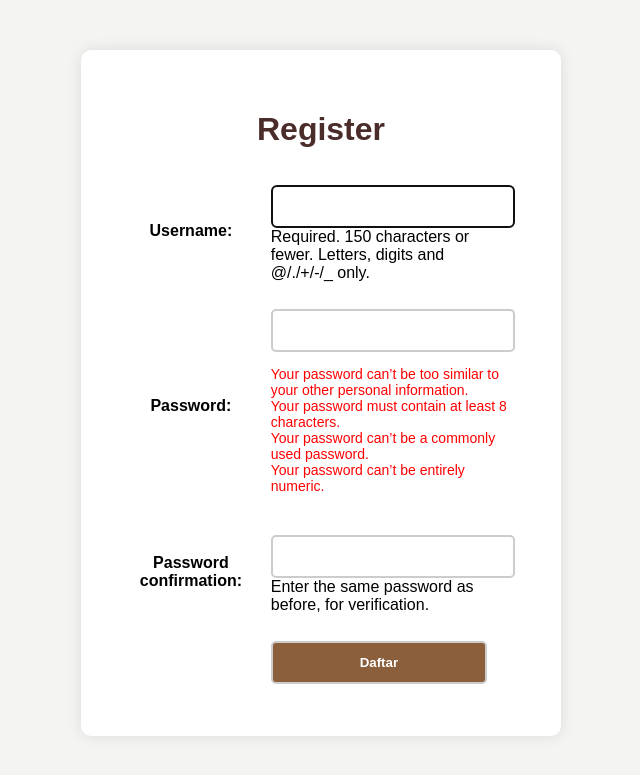
After one commit to kadeksavitri/glowmoure, a Django app: page /register/ in a window 1280 px wide. The commit adds this page. Shown: the top 775 px of the page, without its empty margins (319-959 px from the left). Run offline with Django 5.2, Linux system fonts and the light colour scheme.

Commit message:
done tugas 4

```diff
--- a/glowmoure/settings.py
+++ b/glowmoure/settings.py
@@ -9,7 +9,7 @@ https://docs.djangoproject.com/en/5.1/topics/settings/
 For the full list of settings and their values, see
 https://docs.djangoproject.com/en/5.1/ref/settings/
 """
-
+import os
 from pathlib import Path
 
 # Build paths inside the project like this: BASE_DIR / 'subdir'.
@@ -23,7 +23,8 @@ BASE_DIR = Path(__file__).resolve().parent.parent
 SECRET_KEY = 'django-insecure-=+34*aw1fnq!*w9gwmox*kw)l$a3_x^y#^moq%8tp#_5k=3$7_'
 
 # SECURITY WARNING: don't run with debug turned on in production!
-DEBUG = True
+PRODUCTION = os.getenv("PRODUCTION", False)
+DEBUG = not PRODUCTION
 
 ALLOWED_HOSTS = ["localhost", "127.0.0.1", "kadek-savitri-glowmoure.pbp.cs.ui.ac.id"]
 
--- a/main/models.py
+++ b/main/models.py
@@ -1,7 +1,9 @@
 import uuid
 from django.db import models
+from django.contrib.auth.models import User
 
 class ProductDetail(models.Model):
+    user = models.ForeignKey(User, on_delete=models.CASCADE)
     id = models.UUIDField(primary_key=True, default=uuid.uuid4, editable=False)
     name = models.CharField(max_length=255)
     price = models.IntegerField()
--- /dev/null
+++ b/main/templates/register.html
@@ -0,0 +1,100 @@
+{% extends 'base.html' %}
+
+{% block meta %}
+<title>Register</title>
+<style>
+    body {
+        background-color: #f4f4f2;
+        font-family: Arial, sans-serif;
+    }
+
+    .login {
+        width: 400px;
+        padding: 40px;
+        margin: 50px auto;
+        background-color: #fff;
+        box-shadow: 0 0 15px rgba(0, 0, 0, 0.1);
+        border-radius: 10px;
+    }
+
+    h1 {
+        color: #4A2C2A;
+        text-align: center;
+        margin-bottom: 20px;
+    }
+
+    table {
+        width: 100%;
+    }
+
+    td {
+        padding: 10px;
+    }
+
+    input[type="text"],
+    input[type="password"],
+    input[type="email"],
+    input[type="submit"] {
+        width: calc(100% - 22px);
+        padding: 12px;
+        margin-top: 5px;
+        border: 2px solid #ccc;
+        border-radius: 5px;
+    }
+
+    input[type="submit"] {
+        background-color: #8B5E3C;
+        color: white;
+        cursor: pointer;
+        font-weight: bold;
+    }
+
+    input[type="submit"]:hover {
+        background-color: #6e482e;
+    }
+
+    a {
+        color: #8B5E3C;
+        text-decoration: none;
+        font-weight: bold;
+    }
+
+    a:hover {
+        text-decoration: underline;
+    }
+
+    ul {
+        list-style: none;
+        padding: 0;
+        color: #ff0000;
+        font-size: 14px;
+    }
+</style>
+{% endblock meta %}
+
+{% block content %}
+
+<div class="login">
+  <h1>Register</h1>
+
+  <form method="POST">
+    {% csrf_token %}
+    <table>
+      {{ form.as_table }}
+      <tr>
+        <td></td>
+        <td><input type="submit" name="submit" value="Daftar" /></td>
+      </tr>
+    </table>
+  </form>
+
+  {% if messages %}
+  <ul>
+    {% for message in messages %}
+    <li>{{ message }}</li>
+    {% endfor %}
+  </ul>
+  {% endif %}
+</div>
+
+{% endblock content %}
--- a/main/urls.py
+++ b/main/urls.py
@@ -1,3 +1,6 @@
+from main.views import logout_user
+from main.views import login_user
+from main.views import register
 from django.urls import path
 from main.views import show_main, create_product_entry, show_xml, show_json, show_xml_by_id, show_json_by_id
 
@@ -10,4 +13,7 @@ urlpatterns = [
     path('json/', show_json, name='show_json'),
     path('xml/<str:id>/', show_xml_by_id, name='show_xml_by_id'),
     path('json/<str:id>/', show_json_by_id, name='show_json_by_id'),
+    path('register/', register, name='register'),
+    path('login/', login_user, name='login'),
+    path('logout/', logout_user, name='logout'),
 ]
--- a/main/views.py
+++ b/main/views.py
@@ -1,17 +1,27 @@
+import datetime
+from django.http import HttpResponseRedirect
+from django.urls import reverse
+from django.contrib.auth.decorators import login_required
+from django.contrib.auth import logout
+from django.contrib.auth.forms import UserCreationForm, AuthenticationForm
+from django.contrib.auth import authenticate, login
+from django.contrib.auth.forms import UserCreationForm
+from django.contrib import messages
 from django.http import HttpResponse
 from django.core import serializers
 from django.shortcuts import render, redirect
 from main.forms import ProductDetailForm
 from main.models import ProductDetail
 
+@login_required(login_url='/login')
 def show_main(request):
-    product_entries = ProductDetail.objects.all()
+    product_entries = ProductDetail.objects.filter(user=request.user)
 
     context = {
-        'name': 'Kadek Savitri',
+        'name': request.user.username,
         'npm' : '2306203236',
-        'product_entries' : product_entries
-
+        'product_entries' : product_entries,
+        'last_login': request.COOKIES['last_login'],
     }
     return render(request, "main.html", context)
 
@@ -19,7 +29,9 @@ def create_product_entry(request):
     form = ProductDetailForm(request.POST or None)
 
     if form.is_valid() and request.method == "POST":
-        form.save()
+        mood_entry = form.save(commit=False)
+        mood_entry.user = request.user
+        mood_entry.save()
         return redirect('main:show_main')
 
     context = {'form': form}
@@ -40,3 +52,36 @@ def show_xml_by_id(request, id):
 def show_json_by_id(request, id):
     data = ProductDetail.objects.filter(pk=id)
     return HttpResponse(serializers.serialize("json", data), content_type="application/json")
+
+def register(request):
+    form = UserCreationForm()
+
+    if request.method == "POST":
+        form = UserCreationForm(request.POST)
+        if form.is_valid():
+            form.save()
+            messages.success(request, 'Your account has been successfully created!')
+            return redirect('main:login')
+    context = {'form':form}
+    return render(request, 'register.html', context)
+
+def login_user(request):
+   if request.method == 'POST':
+      form = AuthenticationForm(data=request.POST)
+
+   if form.is_valid():
+       user = form.get_user()
+       login(request, user)
+       response = HttpResponseRedirect(reverse("main:show_main"))
+       response.set_cookie('last_login', str(datetime.datetime.now()))
+       return response
+   else:
+      form = AuthenticationForm(request)
+   context = {'form': form}
+   return render(request, 'login.html', context)
+
+def logout_user(request):
+    logout(request)
+    response = HttpResponseRedirect(reverse('main:login'))
+    response.delete_cookie('last_login')
+    return response
```
Also changed, not shown: main/templates/login.html (added, +99 -0 lines), main/templates/main.html (+85 -0 lines), README.md, main/migrations/0004_productdetail_user.py (added).
